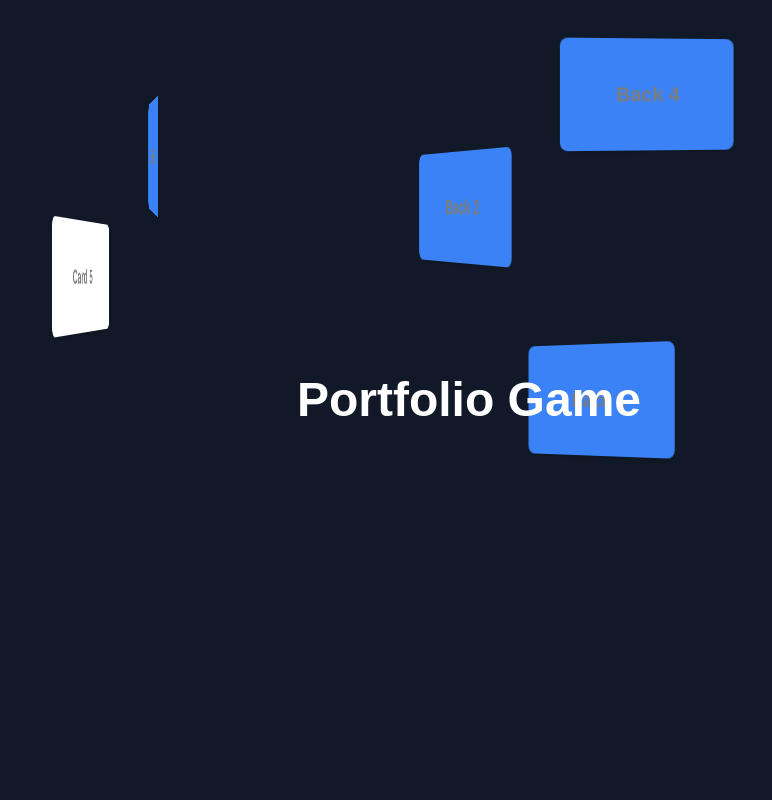
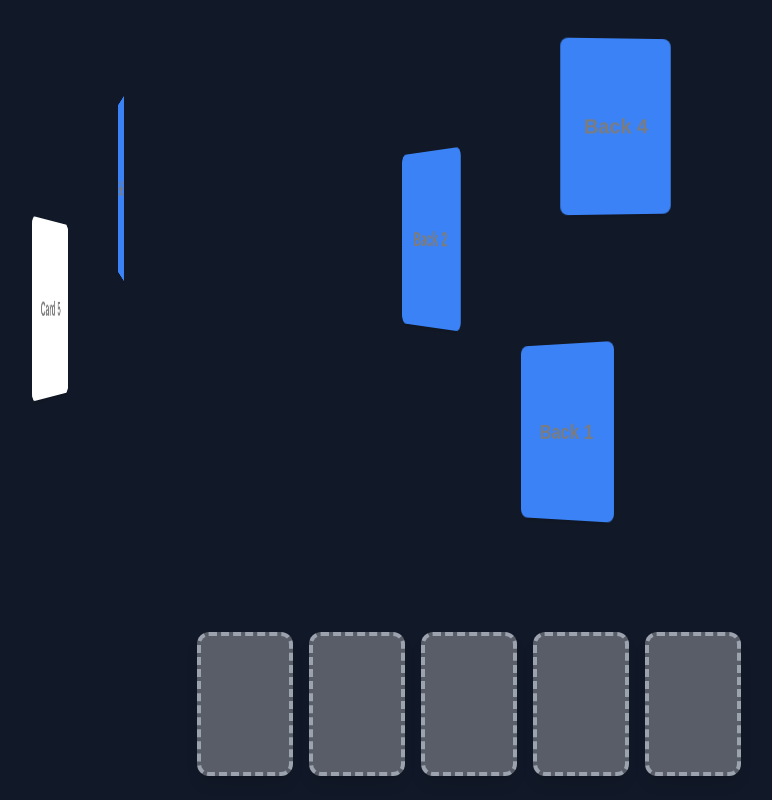
Before and after one commit to TRI-HM/my_website.dev, a Next.js app: page /portfolioGame in a window 1280 px wide. Shown: the whole page, without its empty margins (171-943 px from the left). Built offline with nearby package versions, Linux system fonts and the light colour scheme.

Commit message:
feat: card dock base

```diff
--- a/app/(pages)/portfolioGame/component/Card3D.tsx
+++ b/app/(pages)/portfolioGame/component/Card3D.tsx
@@ -18,7 +18,7 @@ const Card3D: React.FC<Card3DProps> = ({
   className,
 }) => (
   <div
-    className={`w-44 h-28 perspective ${className ?? ""}`}
+    className={`w-28 h-44 perspective ${className ?? ""}`}
     style={{
       ...style,
       transform: `translateY(${translateY}px)`,
--- /dev/null
+++ b/app/(pages)/portfolioGame/component/CardDock.tsx
@@ -0,0 +1,21 @@
+import React from "react";
+
+type CardDockProps = {
+  slots?: number; // Số lượng vị trí trống, mặc định 5
+};
+
+const CardDock: React.FC<CardDockProps> = ({ slots = 5 }) => {
+  return (
+    <div className="fixed bottom-6 left-1/2 -translate-x-1/2 flex gap-4 z-30">
+      {Array.from({ length: slots }).map((_, idx) => (
+        <div
+          key={idx}
+          className="w-24 h-36 rounded-xl border-4 border-dashed border-gray-400 bg-white/30 backdrop-blur-sm flex items-center justify-center shadow-lg">
+          {/* Slot trống, hoặc có thể đặt lá bài vào đây sau này */}
+        </div>
+      ))}
+    </div>
+  );
+};
+
+export default CardDock;
--- a/app/(pages)/portfolioGame/component/CardRain.tsx
+++ b/app/(pages)/portfolioGame/component/CardRain.tsx
@@ -1,5 +1,5 @@
 "use client";
-import React, { useRef, useEffect, useState } from "react";
+import React, { useEffect, useState } from "react";
 import Card3D from "./Card3D";
 
 type CardRainCard = {
--- a/app/(pages)/portfolioGame/page.tsx
+++ b/app/(pages)/portfolioGame/page.tsx
@@ -2,6 +2,7 @@ import React from "react";
 import "./styles.css";
 import { Metadata } from "next";
 import CardRain from "./component/CardRain";
+import CardDock from "./component/CardDock";
 
 export const metadata: Metadata = {
   title: "Portfolio Game",
@@ -12,9 +13,7 @@ const PortfolioGame = () => {
   return (
     <main className="relative min-h-screen bg-gray-900">
       <CardRain cardCount={5} />
-      <div className="relative z-20 flex items-center justify-center min-h-screen">
-        <h1 className="text-white text-5xl font-bold">Portfolio Game</h1>
-      </div>
+      <CardDock />
     </main>
   );
 };
```
